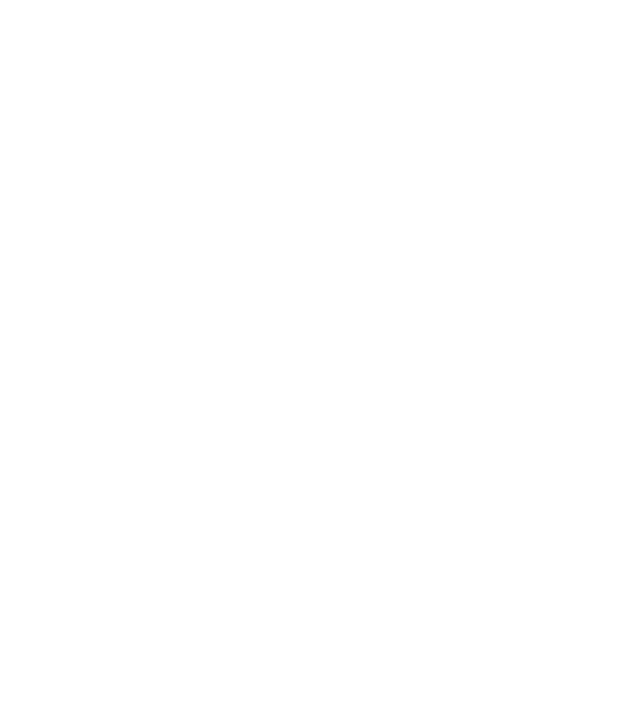
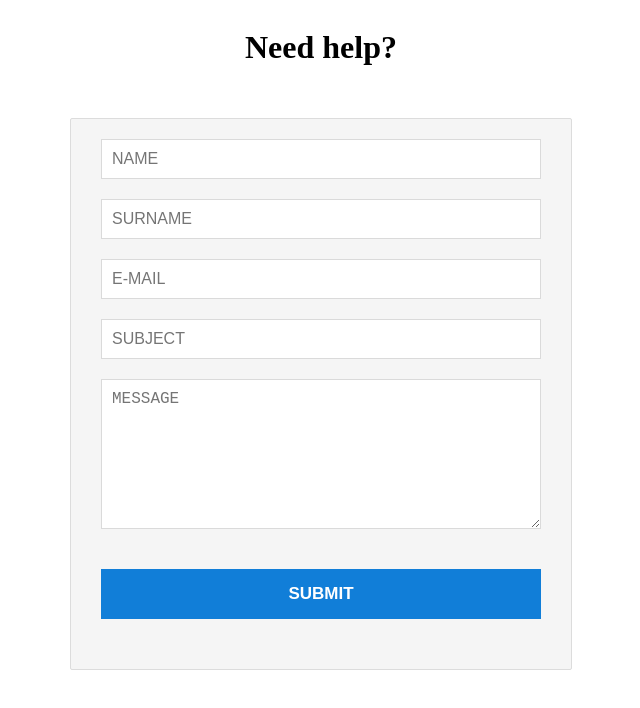
Before and after one commit to gustavothecoder/codeskill-courses, a website: page pages/support.html in a window 1280 px wide. Shown: the whole page, without its empty margins (319-959 px from the left). Drawn offline with Linux system fonts and the light colour scheme; files that its build step writes are made by us from their sources.

Commit message:
Creating the support page

```diff
--- a/css/style.css
+++ b/css/style.css
@@ -371,7 +371,7 @@
 }
 
 .social-networks {
-    position: absolute;
+    position: fixed;
     bottom: 30px;
     padding: 0px 5px;
 }
--- /dev/null
+++ b/css/support.css
@@ -0,0 +1,49 @@
+.support-area {
+    display: flex;
+    flex-direction: column;
+    justify-content: center;
+    align-items: center;
+}
+
+.form-area {
+    width: 500px;
+    height: 550px;
+    margin-top: 30px;
+    border: 1px solid gainsboro;
+    border-radius: 2px;
+    background-color: rgb(245, 245, 245);
+}
+
+.form-help {
+    display: flex;
+    flex-direction: column;
+    margin-top: 10px;
+}
+
+.form-help>input {
+    border: 1px solid rgb(218, 218, 218);
+    padding: 10px;
+    margin: 10px 30px;
+    font-size: 16px;
+    outline: none;
+}
+
+.form-help>.input-message {
+    border: 1px solid rgb(218, 218, 218);
+    padding: 10px;
+    margin: 10px 30px;
+    font-size: 16px;
+    outline: none;
+    height: 150px;
+}
+
+.form-help>button {
+    background-color: rgb(17, 126, 216);
+    cursor: pointer;
+    padding: 15px 0px;
+    border: 0;
+    color: white;
+    font-weight: bold;
+    font-size: 17px;
+    margin: 30px;
+}
--- a/pages/support.html
+++ b/pages/support.html
@@ -0,0 +1,14 @@
+<link rel="stylesheet" href="css/support.css">
+<div class="support-area">
+    <h1>Need help?</h1>
+    <div class="form-area">
+        <form class="form-help" action="">
+            <input type="text" name="name" placeholder="NAME">
+            <input type="text" name="surname" placeholder="SURNAME">
+            <input type="text" name="e-mail" placeholder="E-MAIL">
+            <input type="text" name="subject" placeholder="SUBJECT">
+            <textarea class="input-message" name="message" cols="30" rows="10" placeholder="MESSAGE"></textarea>
+            <button type="submit">SUBMIT</button>
+        </form>
+    </div>
+</div>
```
